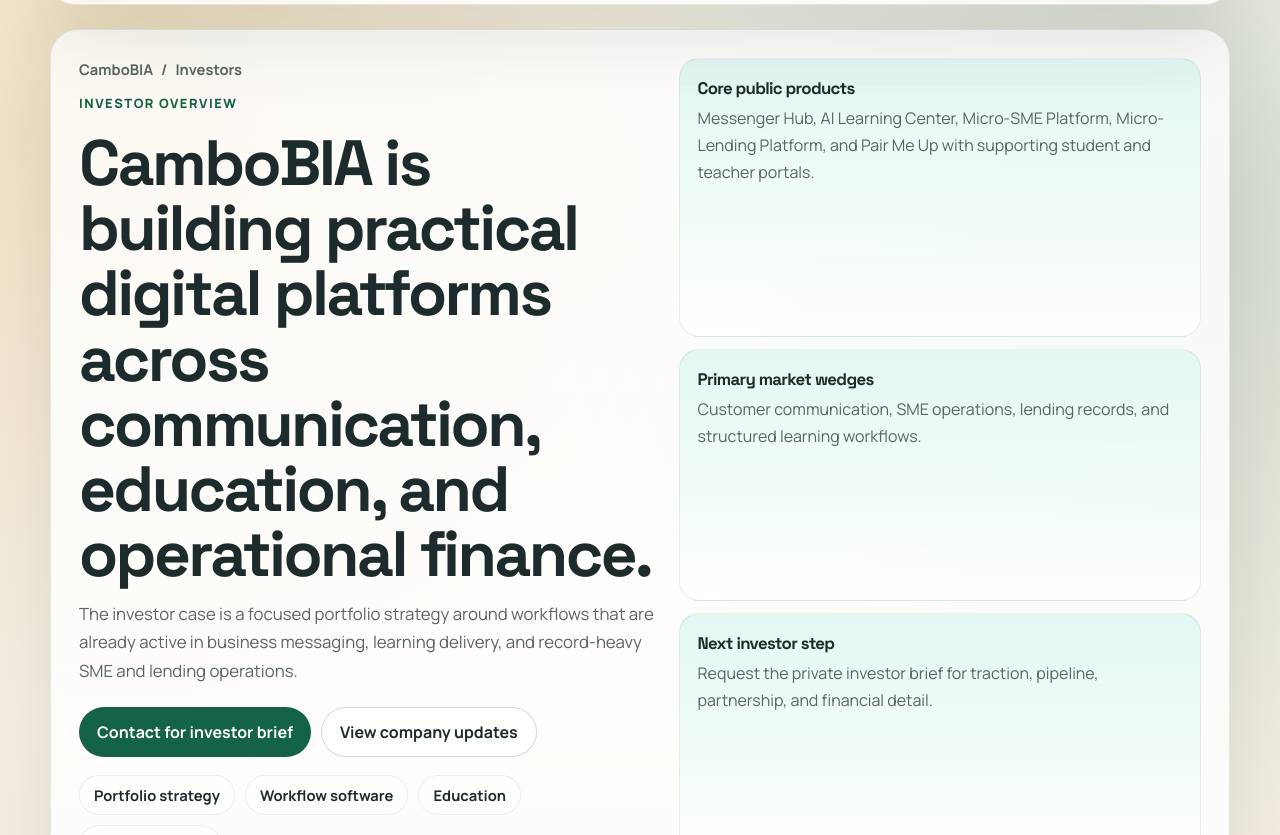
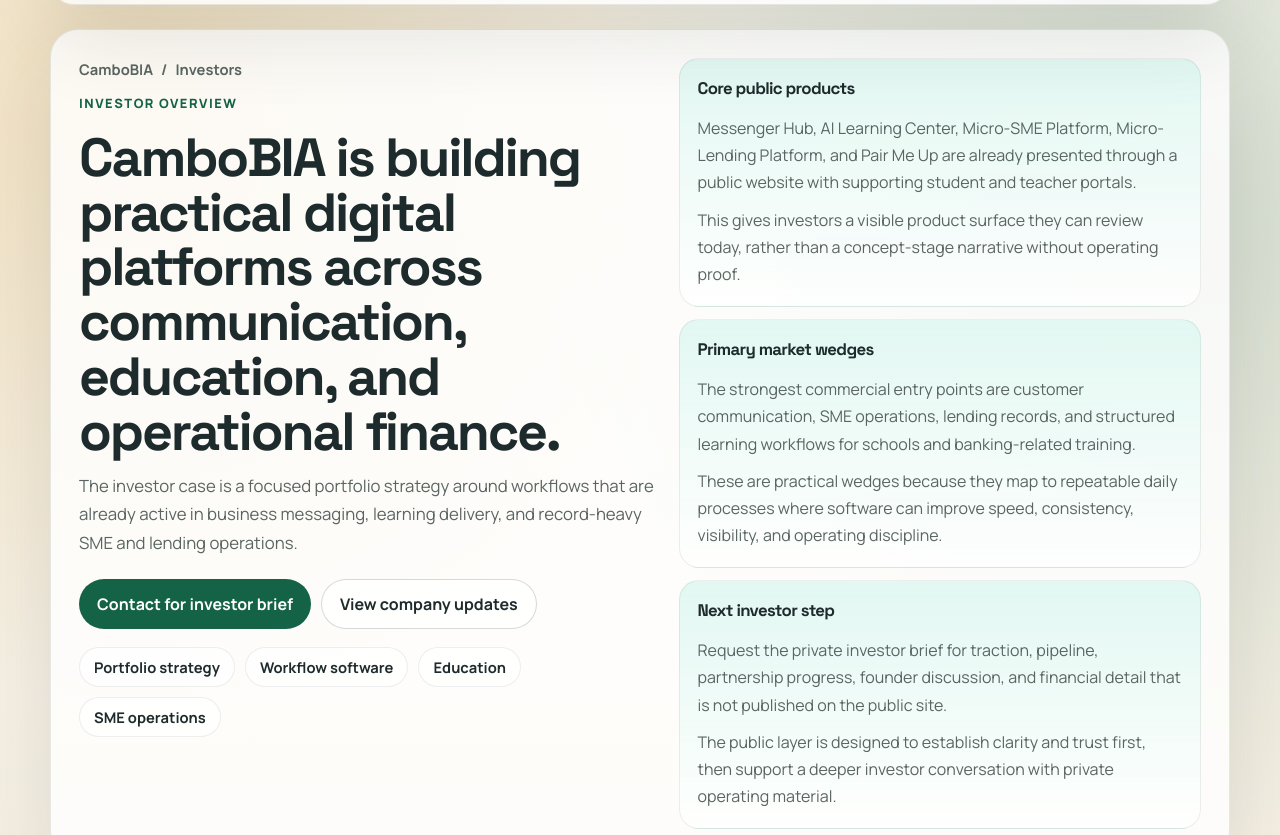
Before and after one commit to khengleng/cambobiasite, a website built with Vite: page investors.html in a window 1280 px wide. Shown: the part 117-952 px from the top of the page. Built offline with nearby package versions, Linux system fonts and the light colour scheme.

Commit message:
Expand investor page articulation

```diff
--- a/investors.html
+++ b/investors.html
@@ -63,9 +63,21 @@
             </div>
           </div>
           <div class="detail-metrics">
-            <div><strong>Core public products</strong><p>Messenger Hub, AI Learning Center, Micro-SME Platform, Micro-Lending Platform, and Pair Me Up with supporting student and teacher portals.</p></div>
-            <div><strong>Primary market wedges</strong><p>Customer communication, SME operations, lending records, and structured learning workflows.</p></div>
-            <div><strong>Next investor step</strong><p>Request the private investor brief for traction, pipeline, partnership, and financial detail.</p></div>
+            <div>
+              <strong>Core public products</strong>
+              <p>Messenger Hub, AI Learning Center, Micro-SME Platform, Micro-Lending Platform, and Pair Me Up are already presented through a public website with supporting student and teacher portals.</p>
+              <p>This gives investors a visible product surface they can review today, rather than a concept-stage narrative without operating proof.</p>
+            </div>
+            <div>
+              <strong>Primary market wedges</strong>
+              <p>The strongest commercial entry points are customer communication, SME operations, lending records, and structured learning workflows for schools and banking-related training.</p>
+              <p>These are practical wedges because they map to repeatable daily processes where software can improve speed, consistency, visibility, and operating discipline.</p>
+            </div>
+            <div>
+              <strong>Next investor step</strong>
+              <p>Request the private investor brief for traction, pipeline, partnership progress, founder discussion, and financial detail that is not published on the public site.</p>
+              <p>The public layer is designed to establish clarity and trust first, then support a deeper investor conversation with private operating material.</p>
+            </div>
           </div>
         </section>
         <section class="detail-grid">
--- a/main.js
+++ b/main.js
@@ -314,6 +314,21 @@ const phraseTranslations = {
     'Current public footprint investors can verify today.': 'ស្ថានភាពសាធារណៈបច្ចុប្បន្នដែលវិនិយោគិនអាចផ្ទៀងផ្ទាត់បានថ្ងៃនេះ។',
     'These are public, visible signals of operating momentum. Detailed commercial metrics can be shared through a private investor brief.':
       'ទាំងនេះជាសញ្ញាសាធារណៈដែលអាចមើលឃើញពីសន្ទុះប្រតិបត្តិការ។ ទិន្នន័យពាណិជ្ជកម្មលម្អិតអាចចែករំលែកតាមរយៈសង្ខេបវិនិយោគឯកជន។',
+    'Core public products': 'ផលិតផលសាធារណៈស្នូល',
+    'Messenger Hub, AI Learning Center, Micro-SME Platform, Micro-Lending Platform, and Pair Me Up are already presented through a public website with supporting student and teacher portals.':
+      'Messenger Hub, AI Learning Center, វេទិកា Micro-SME, វេទិកា Micro-Lending និង Pair Me Up ត្រូវបានបង្ហាញរួចហើយតាមរយៈគេហទំព័រសាធារណៈ ជាមួយវេទិកាគាំទ្រសិស្ស និងគ្រូ។',
+    'This gives investors a visible product surface they can review today, rather than a concept-stage narrative without operating proof.':
+      'នេះផ្តល់ឲ្យវិនិយោគិននូវផ្ទៃផលិតផលដែលអាចមើលឃើញ និងពិនិត្យបានភ្លាមៗ ជំនួសឲ្យការរៀបរាប់គំនិតដែលមិនទាន់មានភស្តុតាងប្រតិបត្តិការ។',
+    'Primary market wedges': 'ច្រកចូលទីផ្សារសំខាន់',
+    'The strongest commercial entry points are customer communication, SME operations, lending records, and structured learning workflows for schools and banking-related training.':
+      'ច្រកចូលពាណិជ្ជកម្មដែលខ្លាំងបំផុតគឺការទំនាក់ទំនងអតិថិជន ប្រតិបត្តិការ SME កំណត់ត្រាឥណទាន និងលំហូរការសិក្សាដែលមានរចនាសម្ព័ន្ធសម្រាប់សាលារៀន និងការបណ្តុះបណ្តាលពាក់ព័ន្ធនឹងធនាគារ។',
+    'These are practical wedges because they map to repeatable daily processes where software can improve speed, consistency, visibility, and operating discipline.':
+      'ទាំងនេះជាច្រកចូលជាក់ស្តែង ព្រោះវាភ្ជាប់ទៅនឹងដំណើរការប្រចាំថ្ងៃដែលកើតឡើងម្តងហើយម្តងទៀត ដែលសូហ្វវែរអាចបង្កើនល្បឿន ស្ថិរភាព ភាពមើលឃើញ និងវិន័យប្រតិបត្តិការ។',
+    'Next investor step': 'ជំហានបន្ទាប់សម្រាប់វិនិយោគិន',
+    'Request the private investor brief for traction, pipeline, partnership progress, founder discussion, and financial detail that is not published on the public site.':
+      'ស្នើសុំសង្ខេបវិនិយោគឯកជន សម្រាប់ទិន្នន័យ traction បំពង់លក់ វឌ្ឍនភាពដៃគូ ការពិភាក្សាជាមួយស្ថាបនិក និងព័ត៌មានហិរញ្ញវត្ថុដែលមិនបានបោះពុម្ពលើគេហទំព័រសាធារណៈ។',
+    'The public layer is designed to establish clarity and trust first, then support a deeper investor conversation with private operating material.':
+      'ស្រទាប់សាធារណៈត្រូវបានរចនាឡើងដើម្បីបង្កើតភាពច្បាស់លាស់ និងទំនុកចិត្តជាមុន បន្ទាប់មកគាំទ្រការពិភាក្សាជ្រាលជ្រៅជាមួយវិនិយោគិន ដោយប្រើសម្ភារៈប្រតិបត្តិការឯកជន។',
     'How It Fits Together': 'របៀបដែលវាចូលគ្នា',
     'See CamboBIA as a simple business flow.': 'មើល CamboBIA ជាលំហូរអាជីវកម្មសាមញ្ញមួយ។',
     'Reach people, train them, and run operations with the right product group.':
--- a/styles.css
+++ b/styles.css
@@ -1363,7 +1363,7 @@ h1 {
 .detail-page h1 {
   max-width: none;
   margin-bottom: 12px;
-  font-size: clamp(2.8rem, 5vw, 4.8rem);
+  font-size: clamp(2.35rem, 4.2vw, 4rem);
 }
 
 .detail-summary {
@@ -1402,10 +1402,14 @@ h1 {
 
 .detail-metrics {
   display: grid;
+  align-content: start;
   gap: 12px;
 }
 
 .detail-metrics div {
+  display: grid;
+  align-content: start;
+  gap: 10px;
   padding: 18px;
   border-radius: 20px;
   background: linear-gradient(180deg, rgba(223, 247, 241, 0.9), rgba(255, 255, 255, 0.76));
```
